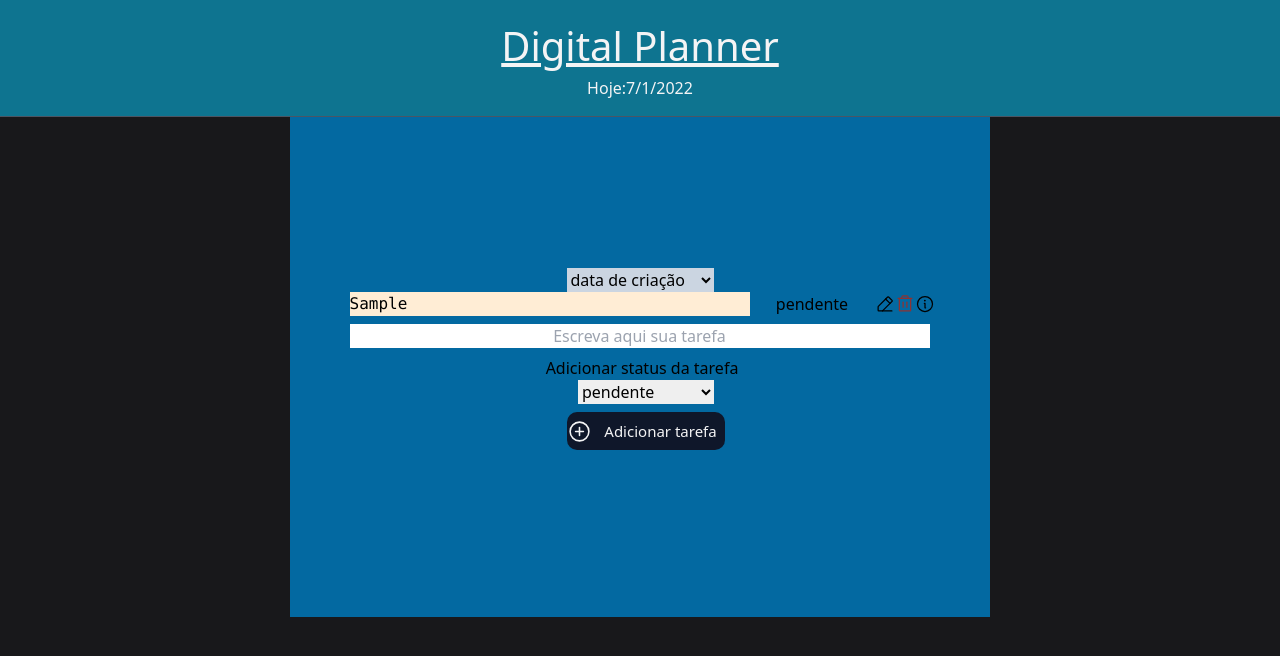
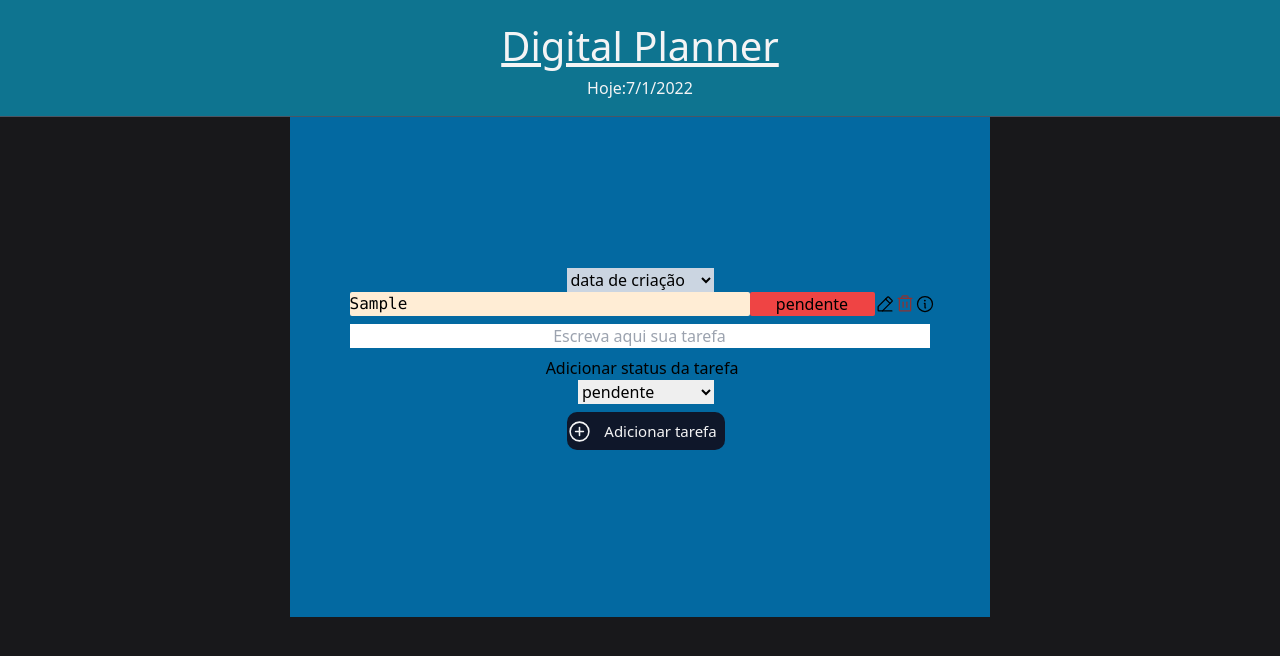
Before and after one commit to MatheusMena/Ebytr-todo-list, a React (Create React App) app: page / in a window 1280 px wide. Both pictures are taken after typing "Sample" into the empty fields and a click on the button "Adicionar tarefa". Shown: the top 656 px of the page. Built offline with nearby package versions, Linux system fonts and the light colour scheme.

Commit message:
feat:Implementing Edit view of tasks and adding css

```diff
--- a/src/components/Task.tsx
+++ b/src/components/Task.tsx
@@ -1,19 +1,72 @@
 import { PencilSimpleLine, Trash, Info } from 'phosphor-react'
-import React from 'react'
+import React, {useState} from 'react'
 import { ITask } from '../interfaces'
 
 interface props {
   task: ITask,
+  // inputTask: string,
+  // editMode: boolean,
   deleteTask(task: string):void,
+  // updateTask():void,
+  // updateInput(event: ChangeEvent<HTMLInputElement>):void,
 }
 export default function Task({task, deleteTask}: props) {
+  const [editMode, setEditMode] = useState<boolean>(false);
+  const [value, setValue] = useState<string>(task.task);
+  const [editValue, setEditValue] = useState<string>('');
+  const [valueStatus] = useState<string>(task.status);
+  // const [editValueStatus, setEditValueStatus] = useState<string>('');
+
+  function editTask(){
+    setEditMode(!editMode)
+  }
+  function updateValue(){
+    setEditMode(false)
+    if(editValue.length > 0){
+      setValue(editValue)
+    }
+  }
   return (
     <div className='flex max-w items-center justify-center '>
-      <div className='font-mono bg-orange-100  w-[400px]'>{task.task}</div>
-      <button  onClick={() =>console.log('click edit')} className='w-[125px]'>{task.status}</button>
-      <button  onClick={() =>console.log('click edit')}><PencilSimpleLine size={20}/></button>
-      <button  onClick={() => deleteTask(task.task)}> <Trash size={20} color="#8e3333" /></button>
-      <button  onClick={() =>alert(`tarefa criada em: ${task.date}`)}> <Info size={20} /></button>
+      {editMode ?
+      ( <div className='flex flex-col'>
+        <div>
+      <input
+      className='font-mono bg-orange-200  w-[400px]' defaultValue={value}
+      onChange={(e) => setEditValue(e.target.value)}
+      />
+      <button className='px-5 py-2.5 m-2 bg-green-600 text-white font-medium text-xs leading-tight uppercase rounded shadow-md hover:bg-green-700 hover:shadow-lg focus:bg-green-700 focus:shadow-lg focus:outline-none focus:ring-0 active:bg-green-800 active:shadow-lg transition duration-150 ease-in-out'
+      onClick={() => updateValue()}
+      >ok</button>
+      <button className='px-5 py-2.5 m-2 bg-red-600 text-white font-medium text-xs leading-tight uppercase rounded shadow-md hover:bg-red-700 hover:shadow-lg focus:bg-red-700 focus:shadow-lg focus:outline-none focus:ring-0 active:bg-red-800 active:shadow-lg transition duration-150 ease-in-out'
+      onClick={() => editTask()}
+      >cancel</button>
+      </div>
+      </div>
+      )
+      :
+      (<>
+      <div className='font-mono bg-orange-100  w-[400px] rounded-[2px] '>{value}</div>
+      {(valueStatus === 'pendente') ?
+       <button className='w-[125px] bg-red-500 rounded-[2px]'>
+         pendente
+        </button>
+        :
+        (task.status === 'em andamento') ?
+       <button  className='w-[125px] bg-yellow-500'>
+         em andamento
+       </button>
+       :
+       <button className='w-[125px] bg-green-500'>
+         pronto
+       </button>
+      }
+
+      <button onClick={() => editTask()}><PencilSimpleLine size={20} /> </button>
+      <button onClick={() => deleteTask(task.task)}> <Trash size={20} color="#8e3333" /></button>
+      <button onClick={() => alert(`tarefa criada em: ${task.date}`)}> <Info size={20} /></button></>
+      )
+      }
     </div>
   )
 }
```
